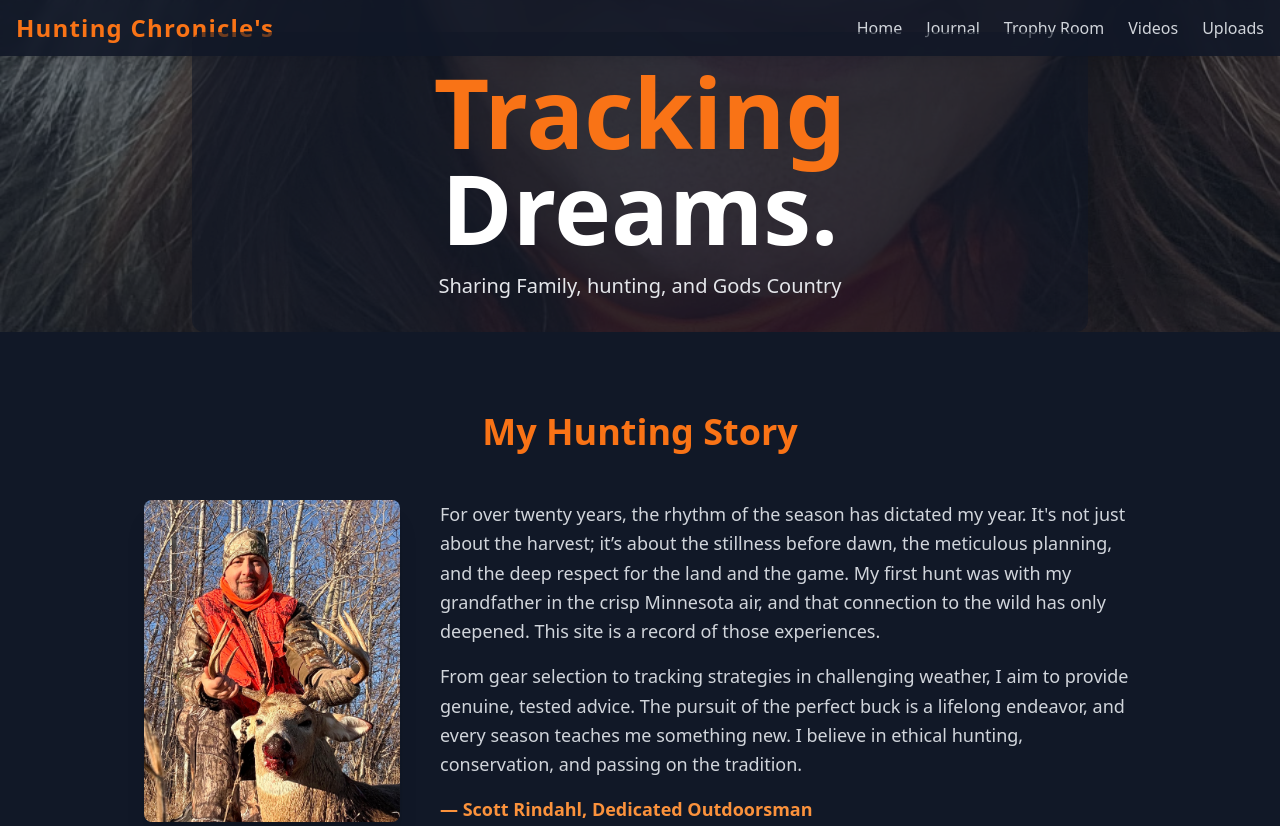
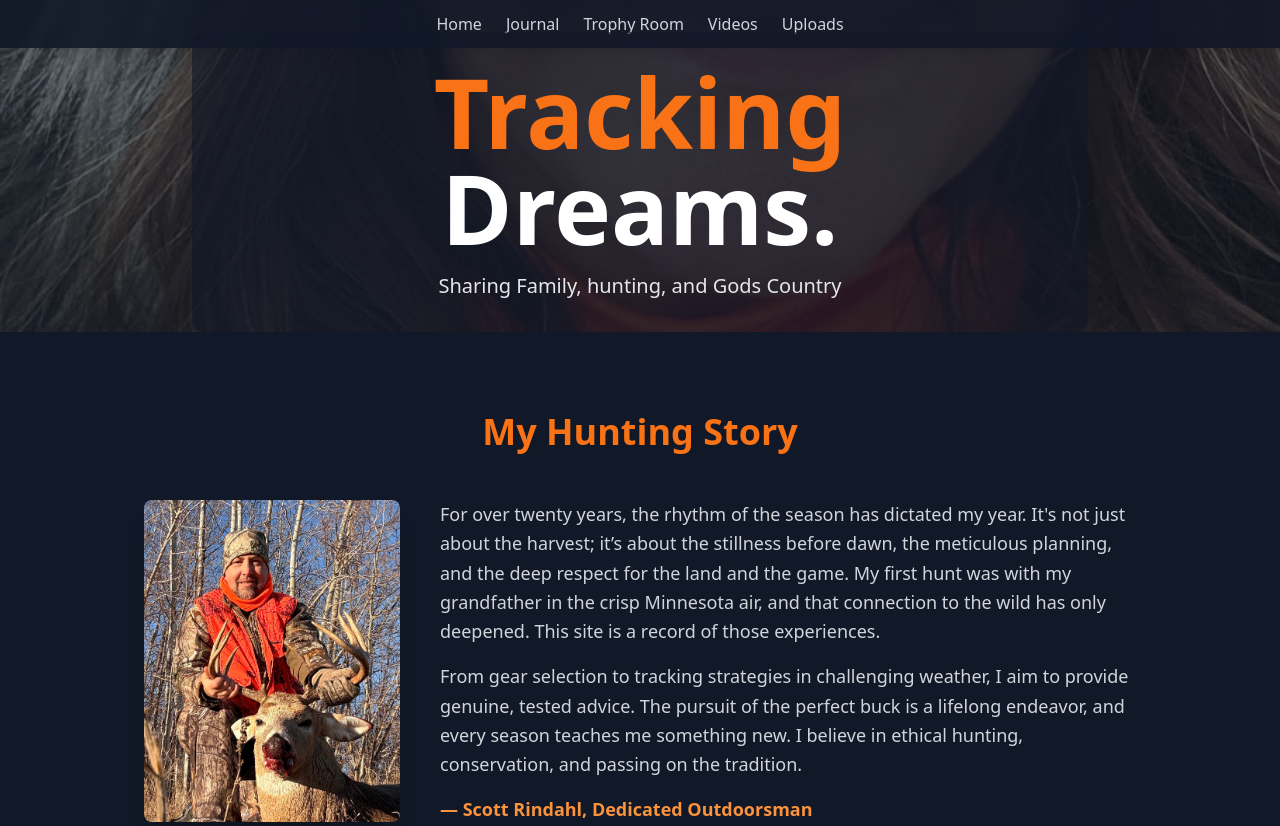
Before and after one commit to sdrindahl/shabbyshack, a plain HTML site: page index.html in a window 1280 px wide. Shown: the top 826 px of the page. Drawn offline with nearby package versions, Linux system fonts and the light colour scheme; files whose address does not match are found by name.

Commit message:
update hamburger

```diff
--- a/index.html
+++ b/index.html
@@ -15,18 +15,22 @@
 <body class="bg-gray-900 text-gray-300 font-sans">
 
     <header class="fixed top-0 left-0 right-0 z-10 bg-gray-900/90 shadow-lg backdrop-blur-sm">
-        <nav class="container mx-auto px-4 py-3 flex justify-between items-center">
-            <a href="index.html" class="text-2xl font-bold text-orange-500 tracking-wider">Hunting Chronicle's</a>
-            <div class="space-x-6 hidden md:flex" id="desktopNav">
+        <nav class="container mx-auto px-4 py-3">
+            <div class="flex justify-between items-center">
+                <!-- Desktop nav -->
+                <div class="hidden md:flex md:flex-1 md:justify-center space-x-6" id="desktopNav">
                     <a href="index.html" class="hover:text-orange-500 transition duration-300">Home</a>
                     <a href="journal.html" class="hover:text-orange-500 transition duration-300">Journal</a>
                     <a href="gallery.html" class="hover:text-orange-500 transition duration-300">Trophy Room</a>
                     <a href="videos.html" class="hover:text-orange-500 transition duration-300">Videos</a>
                     <a href="contact.html" class="hover:text-orange-500 transition duration-300">Uploads</a>
                 </div>
-            <button id="mobileMenuButton" class="md:hidden text-gray-300 hover:text-orange-500" aria-label="Open menu" aria-expanded="false" aria-controls="mobileNav">
-                <svg class="w-6 h-6" fill="none" stroke="currentColor" viewBox="0 0 24 24" xmlns="http://www.w3.org/2000/svg"><path stroke-linecap="round" stroke-linejoin="round" stroke-width="2" d="M4 6h16M4 12h16m-7 6h7"></path></svg>
+
+                <!-- Mobile: only hamburger, right-aligned -->
+                <button id="mobileMenuButton" class="block md:hidden ml-auto flex-shrink-0 text-gray-200 hover:text-orange-500" aria-label="Open menu" aria-expanded="false" aria-controls="mobileNav">
+                    <svg class="w-7 h-7" fill="none" stroke="currentColor" viewBox="0 0 24 24" xmlns="http://www.w3.org/2000/svg"><path stroke-linecap="round" stroke-linejoin="round" stroke-width="2" d="M4 6h16M4 12h16m-7 6h7"></path></svg>
                 </button>
+            </div>
         </nav>
         <!-- Mobile backdrop -->
         <div id="mobileBackdrop" class="md:hidden fixed inset-0 bg-black/50 backdrop-blur-sm opacity-0 pointer-events-none transition-opacity duration-300 ease-out z-40"></div>
```
Also changed, not shown: contact.html (+6 -5 lines), gallery.html (+6 -5 lines), journal.html (+6 -5 lines), videos.html (+6 -5 lines). Lines whose indentation alone changed are shown as unchanged.
